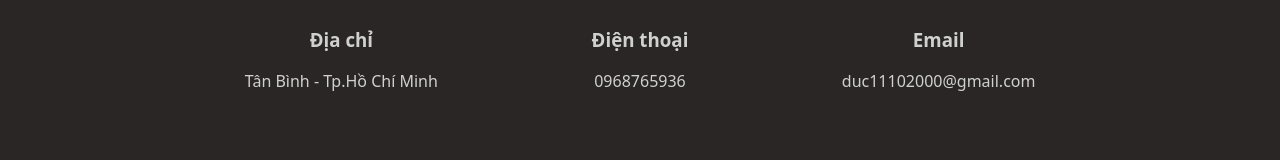
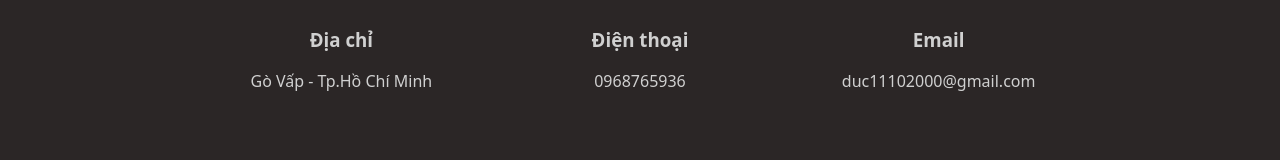
Before and after one commit to duc11102000/Vue-portfolio, a Vue app: page / in a window 1280 px wide. Shown: the part 3645-3805 px from the top of the page. Built offline with nearby package versions, Linux system fonts and the light colour scheme.

Commit message:
address change

```diff
--- a/package.json
+++ b/package.json
@@ -9,7 +9,8 @@
   },
   "dependencies": {
     "core-js": "^3.8.3",
-    "vue": "^3.2.13"
+    "vue": "^3.2.13",
+    "vue-owl-carousel": "^2.0.3"
   },
   "devDependencies": {
     "@babel/core": "^7.12.16",
--- a/src/components/ContactCard.vue
+++ b/src/components/ContactCard.vue
@@ -8,7 +8,7 @@
         <div class="icon left-icon">
           <a href="#"><img src="../assets/marker.png" alt="" /></a>
           <h3>Địa chỉ</h3>
-          <p>Tân Bình - Tp.Hồ Chí Minh</p>
+          <p>Gò Vấp - Tp.Hồ Chí Minh</p>
         </div>
         <div class="icon middle-icon">
           <a href="tel:+0968765936"><img src="../assets/phone.png" alt="" /></a>
--- a/src/components/ProjectsCard.vue
+++ b/src/components/ProjectsCard.vue
@@ -25,7 +25,11 @@
 
 <script>
 import jsonData from "../../projects.json";
+// import carousel from 'vue-owl-carousel'
+
 export default {
+  // components: { carousel },
+
   data() {
     return {
       projectData: jsonData,
```
Also changed, not shown: 1 other file (tests, documents, lock files or other folders).
